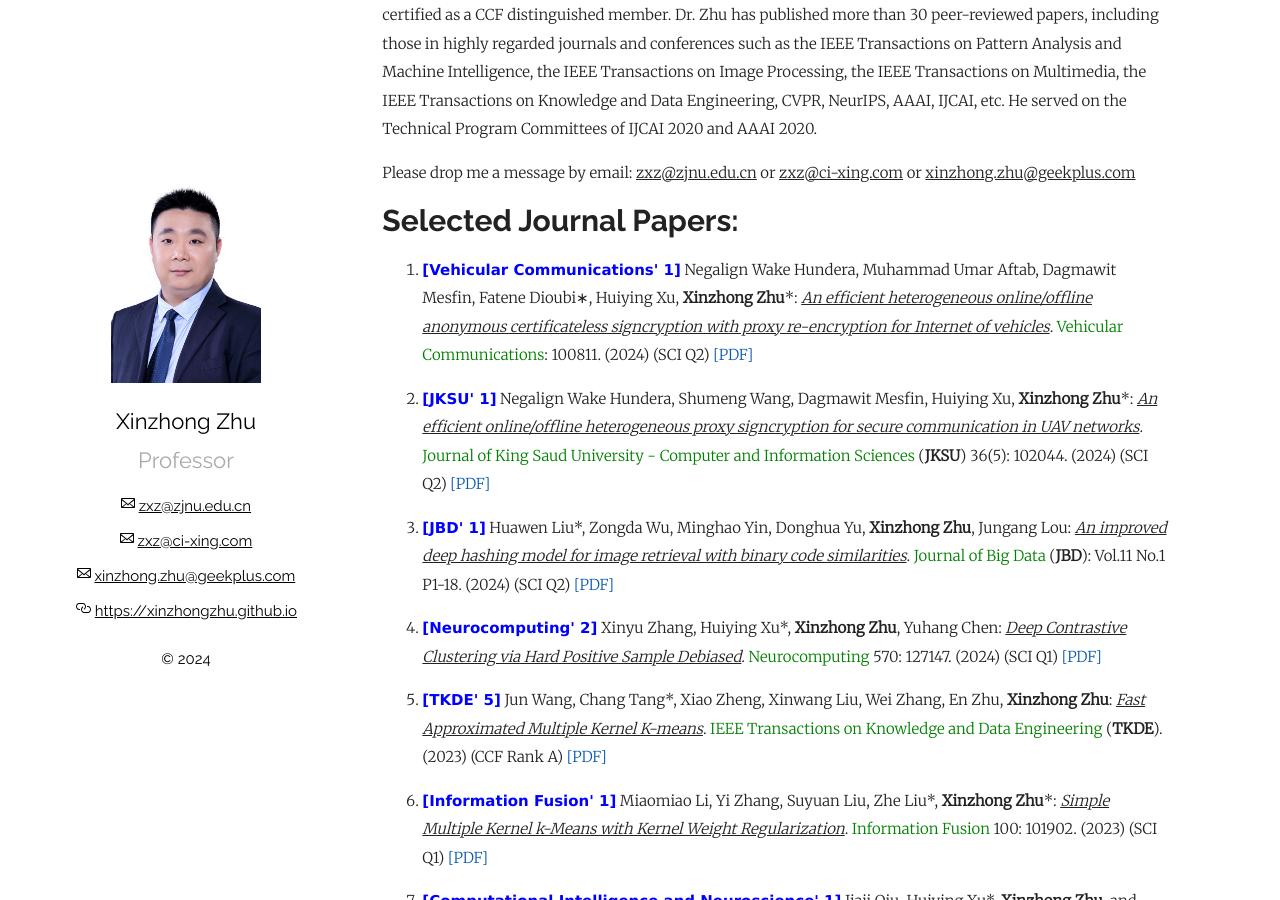
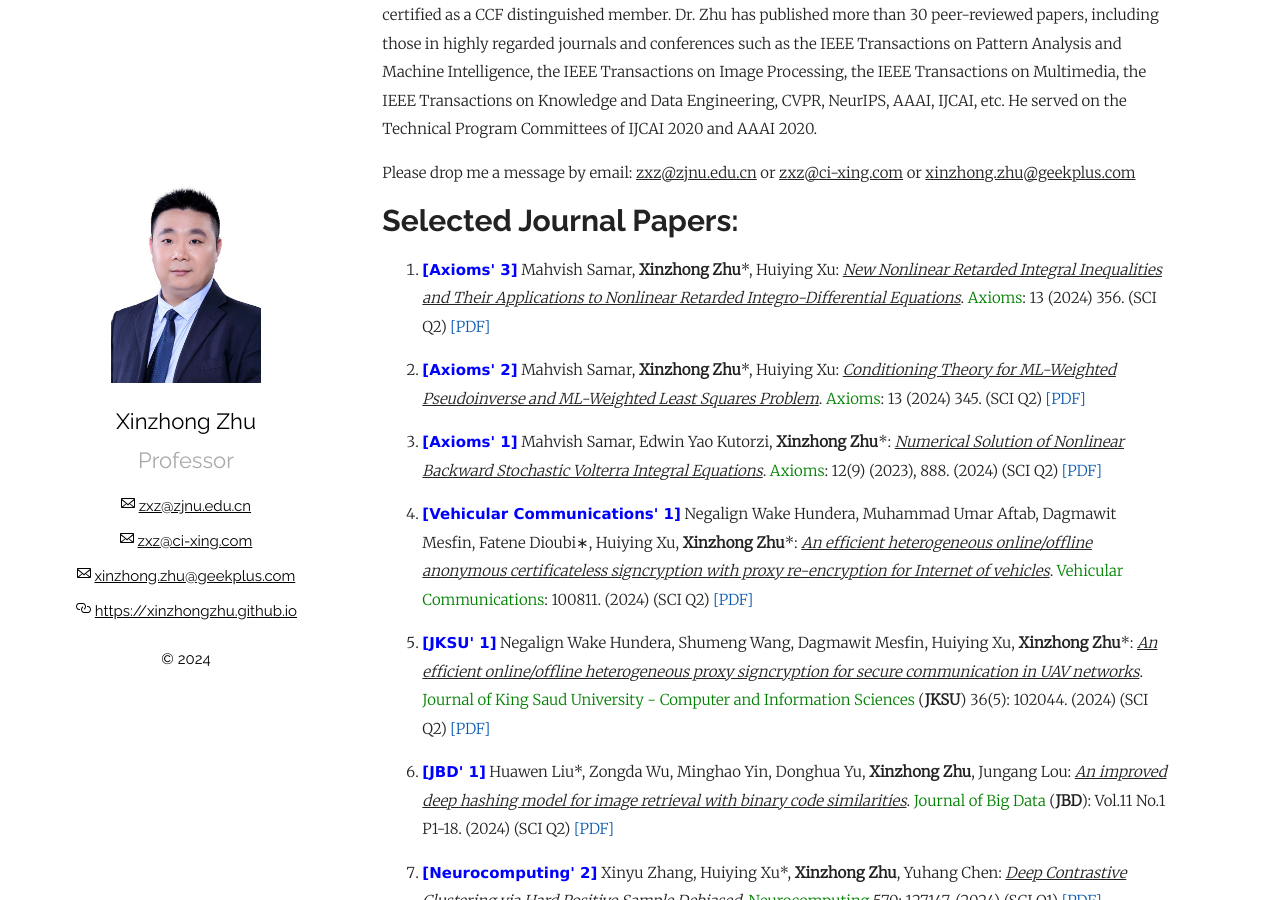
Before and after one commit to xinzhongzhu/xinzhongzhu.github.io, a Jekyll site: the page built from index.md, in a window 1280 px wide and 900 px high, scrolled down 322 px. Built offline with Jekyll 4.4.1, drawn with Linux system fonts in a browser that asks for light colours; our own code applies the rules of GitHub Pages for plain Markdown files.

Commit message:
Update index.md

```diff
--- a/index.md
+++ b/index.md
@@ -14,6 +14,15 @@ Please drop me a message by email: <u>zxz@zjnu.edu.cn</u> or <u>zxz@ci-xing.com<
 # Selected Journal Papers:
 
 <ol>
+
+
+ <p style="margin-top: 8px;"><li><font face="verdana" color="blue"><b>[Axioms' 3]</b></font> Mahvish Samar, <b>Xinzhong Zhu</b>*, Huiying Xu: <i><u>New Nonlinear Retarded Integral Inequalities and Their Applications to Nonlinear Retarded Integro-Differential Equations</u></i>. <font color="green">Axioms</font>: 13 (2024) 356. (SCI Q2) <a href = "https://xinzhongzhu.github.io/document/6-New%20Nonlinear%20Retarded%20Integral%20Inequalities%20and%20Their%20Applications%20to%20Nonlinear%20Retarded%20Integro-Differential%20Equations.pdf">[PDF]</a></li></p>
+
+ <p style="margin-top: 8px;"><li><font face="verdana" color="blue"><b>[Axioms' 2]</b></font> Mahvish Samar, <b>Xinzhong Zhu</b>*, Huiying Xu: <i><u>Conditioning Theory for ML-Weighted Pseudoinverse and ML-Weighted Least Squares Problem</u></i>. <font color="green">Axioms</font>: 13 (2024) 345. (SCI Q2) <a href = "https://xinzhongzhu.github.io/document/5-Conditioning%20Theory%20for%20ML-Weighted.pdf">[PDF]</a></li></p>
+
+  <p style="margin-top: 8px;"><li><font face="verdana" color="blue"><b>[Axioms' 1]</b></font> Mahvish Samar, Edwin Yao Kutorzi, <b>Xinzhong Zhu</b>*: <i><u>Numerical Solution of Nonlinear Backward Stochastic Volterra Integral Equations</u></i>. <font color="green">Axioms</font>: 12(9) (2023), 888. (2024) (SCI Q2) <a href = "https://xinzhongzhu.github.io/document/2-Numerical%20Solution%20of%20Nonlinear%20Backward%20Stochastic%20Volterra%20Integral%20Equations.pdf">[PDF]</a></li></p>
+
+
 
   <p style="margin-top: 8px;"><li><font face="verdana" color="blue"><b>[Vehicular Communications' 1]</b></font> Negalign Wake Hundera, Muhammad Umar Aftab, Dagmawit Mesfin, Fatene Dioubi∗, Huiying Xu, <b>Xinzhong Zhu</b>*: <i><u>An efficient heterogeneous online/offline anonymous certificateless signcryption with proxy re-encryption for Internet of vehicles</u></i>. <font color="green">Vehicular Communications</font>: 100811. (2024) (SCI Q2) <a href = "https://xinzhongzhu.github.io/document/1-s2.0-S221420962400086X-main.pdf">[PDF]</a></li></p>
 
```
